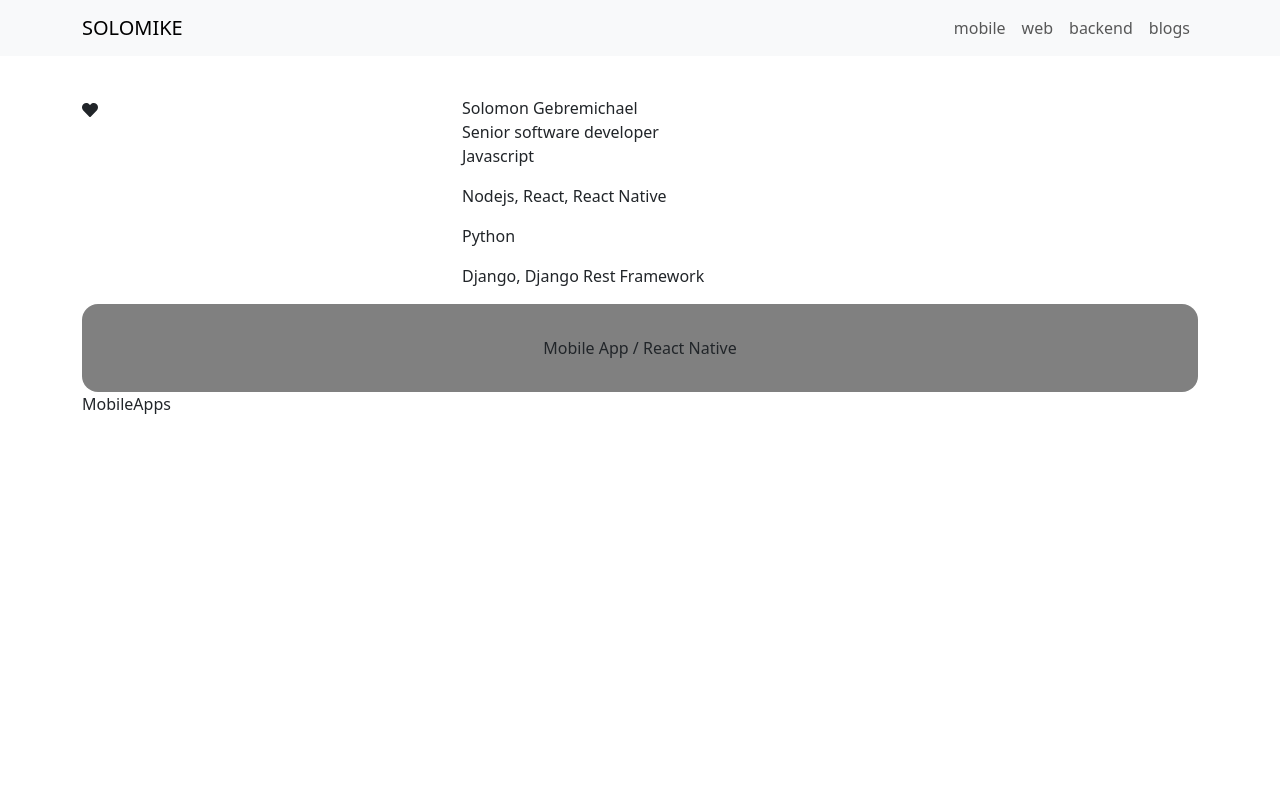
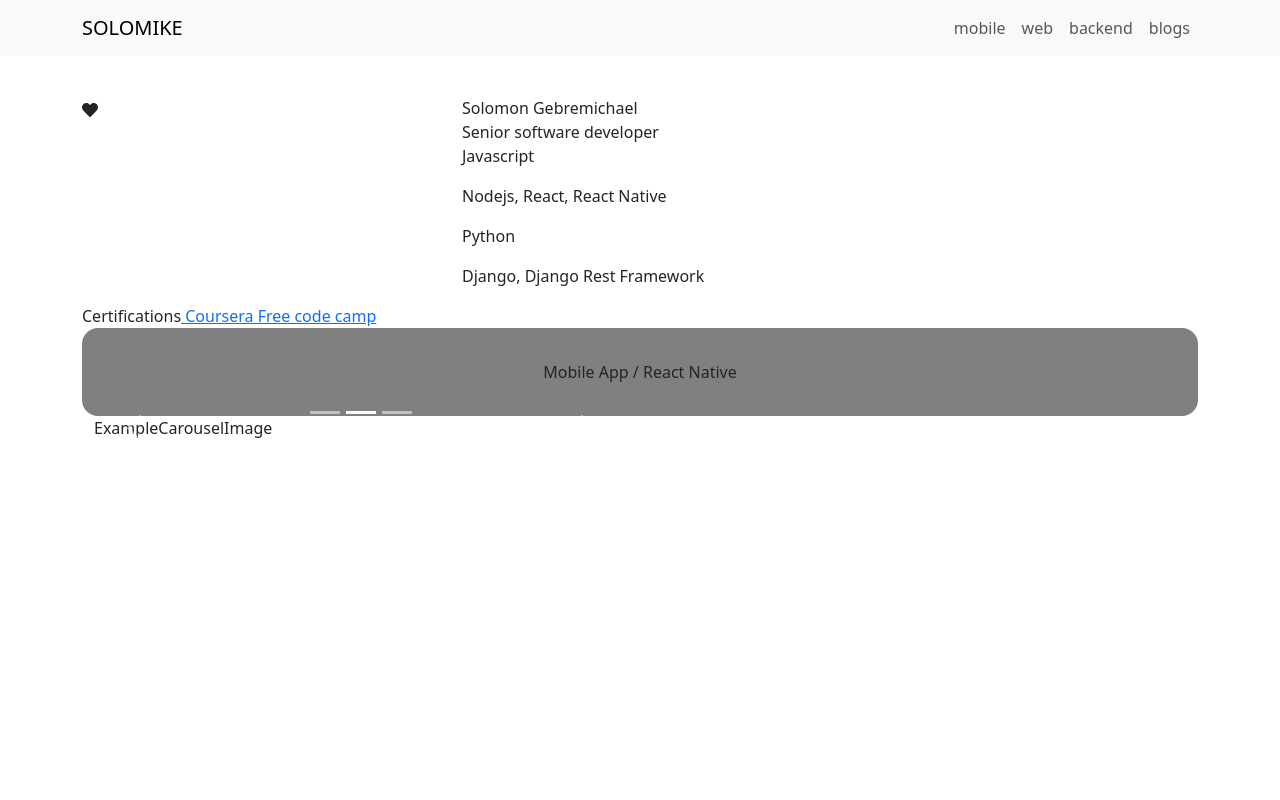
Before and after one commit to Solomon141/solmike, a React (Create React App) app: page / in a window 1280 px wide. Shown: the top 800 px of the page. Built offline with nearby package versions, Linux system fonts and the light colour scheme.

Commit message:
added certifications and image carousals template from https://react-bootstrap.netlify.app/docs/components/carousel/

```diff
--- a/src/App.js
+++ b/src/App.js
@@ -6,6 +6,7 @@ import { FaFacebook, FaTwitter, FaTelegram, FaPhone } from "react-icons/fa";
 
 import AboutMe from "./screens/AboutMe";
 // import AboveNav from "./screens/AboveNav";
+import Certifications from "./screens/Certifications";
 import Backends from "./screens/Backends";
 import MobileApps from "./screens/MobileApps";
 import WebApps from "./screens/WebApps";
@@ -71,6 +72,7 @@ function App() {
       <Container>
         <div id="aboutme">
           <AboutMe />
+          <Certifications />
         </div>
         <div id="mobileapps">
           <div style={HeadingBackGround}>Mobile App / React Native</div>
--- /dev/null
+++ b/src/screens/Certifications.js
@@ -0,0 +1,13 @@
+import React from 'react'
+
+function Certifications() {
+  return (
+    <div>
+      Certifications
+      <a href="#" > Coursera </a>
+      <a href="#" > Free code camp </a>
+    </div>
+  )
+}
+
+export default Certifications
--- a/src/screens/MobileApps.js
+++ b/src/screens/MobileApps.js
@@ -1,11 +1,54 @@
-import React from 'react'
+import { useState } from 'react';
+import Carousel from 'react-bootstrap/Carousel';
+import ExampleCarouselImage from './components/ExampleCarouselImage';
 
 function MobileApps() {
+  const [index, setIndex] = useState(0);
+
+  const handleSelect = (selectedIndex) => {
+    setIndex(selectedIndex);
+  };
   return (
-    <div style={{height: "500px"}}>
-      MobileApps
+    <div style={{ height: "500px" }}>
+      <div className="container">
+        <div className="row">
+          <div className="col-sm-6">
+            <Carousel activeIndex={index} onSelect={handleSelect}>
+              <Carousel.Item>
+                <ExampleCarouselImage text="First slide" />
+                <Carousel.Caption>
+                  <h3>First slide label</h3>
+                  <p>
+                    Nulla vitae elit libero, a pharetra augue mollis interdum.
+                  </p>
+                </Carousel.Caption>
+              </Carousel.Item>
+              <Carousel.Item>
+                <ExampleCarouselImage text="Second slide" />
+                <Carousel.Caption>
+                  <h3>Second slide label</h3>
+                  <p>
+                    Lorem ipsum dolor sit amet, consectetur adipiscing elit.
+                  </p>
+                </Carousel.Caption>
+              </Carousel.Item>
+              <Carousel.Item>
+                <ExampleCarouselImage text="Third slide" />
+                <Carousel.Caption>
+                  <h3>Third slide label</h3>
+                  <p>
+                    Praesent commodo cursus magna, vel scelerisque nisl
+                    consectetur.
+                  </p>
+                </Carousel.Caption>
+              </Carousel.Item>
+            </Carousel>
+          </div>
+          <div className="col-sm-6"> </div>
+        </div>
+      </div>
     </div>
-  )
+  );
 }
 
-export default MobileApps
+export default MobileApps;
--- /dev/null
+++ b/src/screens/components/ExampleCarouselImage.js
@@ -0,0 +1,11 @@
+import React from 'react'
+
+function ExampleCarouselImage() {
+  return (
+    <div>
+      ExampleCarouselImage
+    </div>
+  )
+}
+
+export default ExampleCarouselImage
```
